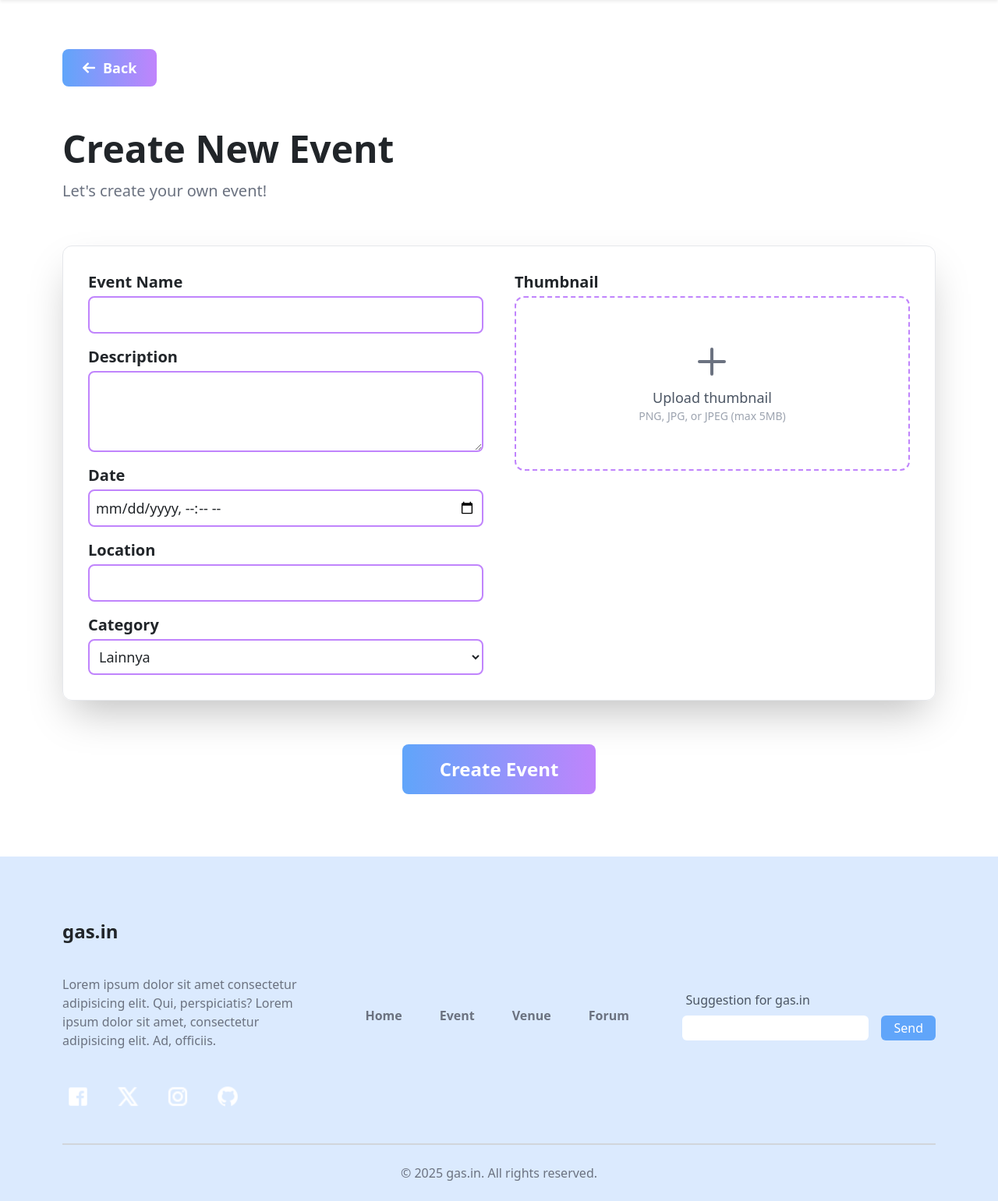
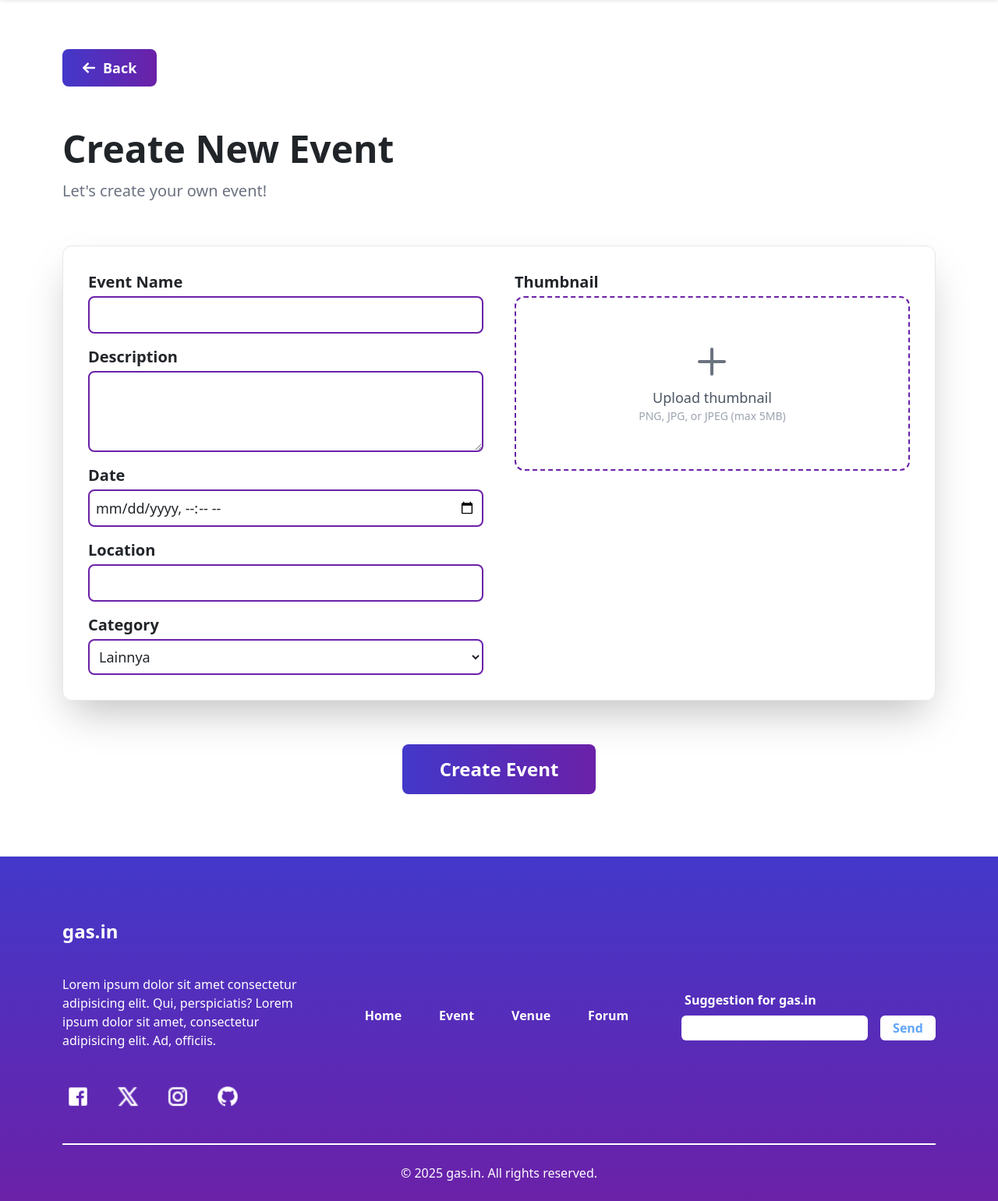
Before and after one commit to PBP-D-07/gas-in, a Django app: page /event-maker/create/ in a window 1280 px wide. Shown: the part 65-1606 px from the top of the page at 78% size. Run offline with Django 5.2, Linux system fonts and the light colour scheme; some libraries are stand-ins or nearby versions.

Commit message:
style: navbar, footer, etc

```diff
--- a/apps/eventMakerModule/templates/create_event.html
+++ b/apps/eventMakerModule/templates/create_event.html
@@ -6,7 +6,7 @@
 >
   <button
     id="back-btn"
-    class="rounded-lg bg-gradient-to-r from-blue-400 to-purple-400 p-0.5 overflow-hidden w-fit"
+    class="rounded-lg bg-gradient-to-r from-indigo-700 to-purple-800 p-0.5 overflow-hidden w-fit"
   >
     <div class="group py-2 px-4 flex gap-2.5 items-center">
       <img
@@ -48,7 +48,7 @@
               id="name"
               name="name"
               required
-              class="bg-white border-purple-400 focus:shadow-xl focus:ring-1 focus:ring-purple-200 border-2 rounded-lg py-2 px-2 focus:outline-none text-lg"
+              class="bg-white border-purple-800 focus:shadow-xl focus:ring-1 focus:ring-purple-200 border-2 rounded-lg py-2 px-2 focus:outline-none text-lg"
             />
           </div>
 
@@ -62,7 +62,7 @@
               id="description"
               name="description"
               rows="3"
-              class="bg-white border-purple-400 focus:shadow-xl focus:ring-1 focus:ring-purple-200 border-2 rounded-lg py-2 px-2 focus:outline-none text-lg"
+              class="bg-white border-purple-800 focus:shadow-xl focus:ring-1 focus:ring-purple-200 border-2 rounded-lg py-2 px-2 focus:outline-none text-lg"
             ></textarea>
           </div>
 
@@ -75,7 +75,7 @@
               id="date"
               name="date"
               required
-              class="bg-white border-purple-400 focus:shadow-xl focus:ring-1 focus:ring-purple-200 border-2 rounded-lg py-2 px-2 focus:outline-none text-lg"
+              class="bg-white border-purple-800 focus:shadow-xl focus:ring-1 focus:ring-purple-200 border-2 rounded-lg py-2 px-2 focus:outline-none text-lg"
             />
           </div>
 
@@ -88,7 +88,7 @@
               id="location"
               name="location"
               required
-              class="bg-white border-purple-400 focus:shadow-xl focus:ring-1 focus:ring-purple-200 border-2 rounded-lg py-2 px-2 focus:outline-none text-lg"
+              class="bg-white border-purple-800 focus:shadow-xl focus:ring-1 focus:ring-purple-200 border-2 rounded-lg py-2 px-2 focus:outline-none text-lg"
             />
           </div>
 
@@ -99,7 +99,7 @@
             <select
               id="category"
               name="category"
-              class="bg-white border-purple-400 focus:shadow-xl focus:ring-1 focus:ring-purple-200 border-2 rounded-lg py-2 px-2 focus:outline-none text-lg"
+              class="bg-white border-purple-800 focus:shadow-xl focus:ring-1 focus:ring-purple-200 border-2 rounded-lg py-2 px-2 focus:outline-none text-lg"
             >
               <option value="running">Lari</option>
               <option value="badminton">Badminton</option>
@@ -123,7 +123,7 @@
             <label
               for="thumbnail"
               id="thumbnail-label"
-              class="flex flex-col items-center justify-center w-full h-56 border-2 border-dashed border-purple-400 rounded-xl cursor-pointer hover:bg-gray-200 transition relative overflow-hidden"
+              class="flex flex-col items-center justify-center w-full h-56 border-2 border-dashed border-purple-800 rounded-xl cursor-pointer hover:bg-gray-200 transition relative overflow-hidden"
             >
               <div
                 id="thumbnail-placeholder"
@@ -171,7 +171,7 @@
     <button
       type="submit"
       form="event-form"
-      class="rounded-lg bg-gradient-to-r from-blue-400 to-purple-400 hover:shadow-xl hover:-translate-y-0.5 duration-300 text-white hover:brightness-90 transform transition-all text-2xl max-md:text-xl font-semibold px-5 py-3 max-md:px-3 max-md:py-2"
+      class="rounded-lg bg-gradient-to-r from-indigo-700 to-purple-800 hover:shadow-xl hover:-translate-y-0.5 duration-300 text-white hover:brightness-90 transform transition-all text-2xl max-md:text-xl font-semibold px-5 py-3 max-md:px-3 max-md:py-2"
     >
       Create Event
     </button>
--- a/templates/footer.html
+++ b/templates/footer.html
@@ -1,11 +1,13 @@
 {% load static %}
 <div
-  class="flex flex-col w-full bg-blue-100 gap-10 max-lg:px-10 max-lg:pt-10 px-20 pt-20"
+  class="flex flex-col w-full bg-gradient-to-b from-indigo-700 to-purple-800 gap-10 max-lg:px-10 max-lg:pt-10 px-20 pt-20"
 >
-  <div class="flex max-lg:flex-col max-lg:gap-10 w-full lg:items-center justify-between">
+  <div
+    class="flex max-lg:flex-col max-lg:gap-10 w-full lg:items-center justify-between"
+  >
     <div class="flex flex-col gap-10 w-80 max-lg:w-full">
-      <h1 class="text-2xl font-semibold">gas.in</h1>
-      <p class="text-wrap text-gray-500">
+      <h1 class="text-2xl font-semibold text-white">gas.in</h1>
+      <p class="text-wrap text-white">
         Lorem ipsum dolor sit amet consectetur adipisicing elit. Qui,
         perspiciatis? Lorem ipsum dolor sit amet, consectetur adipisicing elit.
         Ad, officiis.
@@ -13,25 +15,50 @@
       <div id="icon-container" class="flex gap-4"></div>
     </div>
     <div class="flex max-lg:flex-col h-fit max-lg:gap-4 gap-12">
-      <a href="" class="font-semibold text-gray-500 hover:text-black transition-all">Home</a>
-      <a href="" class="font-semibold text-gray-500 hover:text-black transition-all">Event</a>
-      <a href="" class="font-semibold text-gray-500 hover:text-black transition-all">Venue</a>
-      <a href="" class="font-semibold text-gray-500 hover:text-black transition-all">Forum</a>
+      <a
+        href="/"
+        class="font-semibold text-white hover:brightness-75 transition-all"
+        >Home</a
+      >
+      <a
+        href="/event/"
+        class="font-semibold text-white hover:brightness-75 transition-all"
+        >Event</a
+      >
+      <a
+        href="/venue/"
+        class="font-semibold text-white hover:brightness-75 transition-all"
+        >Venue</a
+      >
+      <a
+        href="/forum/"
+        class="font-semibold text-white hover:brightness-75 transition-all"
+        >Forum</a
+      >
     </div>
     <div class="flex h-fit">
       <div class="flex flex-col gap-1 max-lg:w-full">
-        <label for="message" class="px-1 mb-1 text-gray-600">Suggestion for gas.in</label>
+        <label for="message" class="px-1 mb-1 text-white font-semibold"
+          >Suggestion for gas.in</label
+        >
         <div class="flex gap-3">
-          <input type="text" id="message" class="rounded-md max-lg:w-full focus:outline-none px-1" autocomplete="false"/>
-          <button type="submit" class="rounded-md bg-blue-400 hover:bg-blue-500 transition-all h-full px-3 py-1 text-white">
+          <input
+            type="text"
+            id="message"
+            class="rounded-md max-lg:w-full focus:shadow-md focus:ring-1 focus:ring-blue-300 focus:outline-none px-1"
+          />
+          <button
+            type="submit"
+            class="rounded-md bg-white hover:brightness-90 duration-500 hover:shadow-md transition-all h-full px-3 py-1 text-blue-400 font-semibold"
+          >
             Send
           </button>
         </div>
       </div>
     </div>
   </div>
-  <div class="w-full border-t-2 border-gray-300 py-4">
-    <p class="text-center text-gray-500 ">© 2025 gas.in. All rights reserved.</p>
+  <div class="w-full border-t-2 border-white py-4">
+    <p class="text-center text-white">© 2025 gas.in. All rights reserved.</p>
   </div>
 </div>
 <script>
@@ -52,10 +79,11 @@
       "h-10",
       "p-1",
       "rounded-full",
-      "hover:bg-blue-200",
+      "hover:brightness-75",
+      "duration-300",
       "transition-all"
     );
-    imageButton.href="";
+    imageButton.href = "";
     const imageTag = document.createElement("img");
     imageTag.src = staticBase + icon;
     imageTag.alt = icon.split(".")[0];
--- a/templates/navbar.html
+++ b/templates/navbar.html
@@ -14,25 +14,25 @@
       <div class="hidden md:flex items-center space-x-8">
         <a
           href="/"
-          class="text-gray-600 hover:text-blue-400 font-medium transition-all"
+          class="{% if request.path == '/' %}text-purple-800 {% else %}text-gray-600 hover:text-purple-800 {% endif %} font-medium transition-all"
         >
           Home
         </a>
         <a
           href="{% url 'eventModule:show_discover' %}"
-          class="text-gray-600 hover:text-blue-400 font-medium transition-all"
+          class="text-gray-600 hover:text-purple-800 font-medium transition-all"
         >
           Event
         </a>
         <a
           href="{% url 'venue:show_venue' %}"
-          class="text-gray-600 hover:text-blue-400 font-medium transition-all"
+          class="text-gray-600 hover:text-purple-800 font-medium transition-all"
         >
           Venue
         </a>
         <a
           href="{% url 'forumModule:show_main' %}"
-          class="text-gray-600 hover:text-blue-400 font-medium transition-all"
+          class="text-gray-600 hover:text-purple-800 font-medium transition-all"
         >
           Forum
         </a>
--- a/templates/scroll-up.html
+++ b/templates/scroll-up.html
@@ -1,16 +1,23 @@
 {% load static %}
-<button id="scrollToTopBtn" class="group fixed hidden z-40 bottom-6 right-6 w-12 h-12 rounded-full bg-blue-300 p-2.5">
-  <img src="{% static 'image/right-arrow.png' %}" alt="up" class="w-full h-full group-hover:-translate-y-1 transition-all duration-500 -rotate-90">
+<button
+  id="scrollToTopBtn"
+  class="group fixed hidden z-40 bottom-6 right-6 w-12 h-12 rounded-full bg-white border-gray-200 border-1 shadow-lg p-2.5"
+>
+  <img
+    src="{% static 'image/right-arrow.png' %}"
+    alt="up"
+    class="w-full h-full group-hover:-translate-y-1 transition-all duration-500 -rotate-90"
+  />
 </button>
 <script>
   const scrollBtn = document.getElementById("scrollToTopBtn");
 
   window.addEventListener("scroll", () => {
     if (window.scrollY > 100) {
-    scrollBtn.classList.remove("hidden")
+      scrollBtn.classList.remove("hidden");
       scrollBtn.style.display = "block";
     } else {
-    scrollBtn.classList.add("hidden")
+      scrollBtn.classList.add("hidden");
       scrollBtn.style.display = "none";
     }
   });
@@ -18,7 +25,7 @@ window.addEventListener("scroll", () => {
   scrollBtn.addEventListener("click", () => {
     window.scrollTo({
       top: 0,
-    behavior: "smooth"
+      behavior: "smooth",
     });
   });
 </script>
```
Also changed, not shown: apps/eventMakerModule/templates/edit_event.html (+8 -8 lines). Lines whose indentation alone changed are shown as unchanged.
